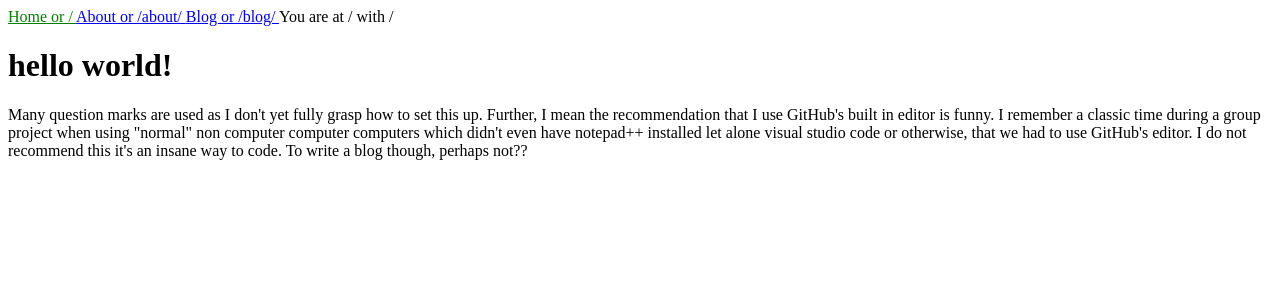
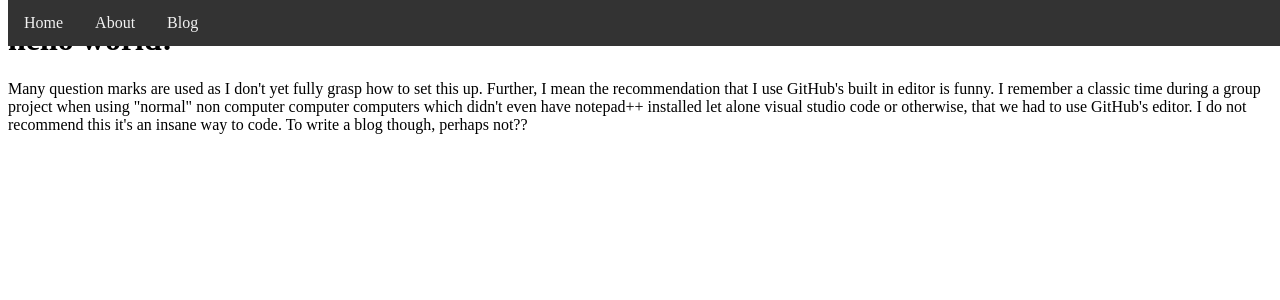
Before and after one commit to ewan2204/ewan2204.github.io, a Jekyll site: the page built from index.html, in a window 1280 px wide. Shown: the top 300 px of the page. Built offline with Jekyll 4.4.1, drawn with Linux system fonts in a browser that asks for light colours.

Commit message:
[PROGRESS] - Update to the css and styling of the navigation bar to remove the experimentation we have been doing.

```diff
--- a/_includes/navigation.html
+++ b/_includes/navigation.html
@@ -1,8 +1,7 @@
 <nav>
-    {% for item in site.data.navigation %}
-      <a href="{{ item.link }}"{% if page.permalink == item.link or page.url == item.link %} class="current"{% endif %}>{{ item.name }} or {{ item.link }} </a>
-    {% endfor %}
-
-    You are at {{ page.permalink }} with {{ page.url }}
-
-  </nav>
+    <div class="navbar">
+        {% for item in site.data.navigation %}
+        <a href="{{ item.link }}"{% if page.permalink == item.link or page.url == item.link %} class="current"{% endif %}>{{ item.name }}</a>
+        {% endfor %}
+    </div>
+</nav>
--- a/assets/css/style.css
+++ b/assets/css/style.css
@@ -1,3 +1,29 @@
+/* The navigation bar */
+.navbar {
+  overflow: hidden;
+  background-color: #333;
+  position: fixed; /* Set the navbar to fixed position */
+  top: 0; /* Position the navbar at the top of the page */
+  width: 100%; /* Full width */
+}
+
+/* Links inside the navbar */
+.navbar a {
+  float: left;
+  display: block;
+  color: #f2f2f2;
+  text-align: center;
+  padding: 14px 16px;
+  text-decoration: none;
+}
+
+/* Change background on mouse-over */
+.navbar a:hover {
+  background: #ddd;
+  color: black;
+}
+
+
 .current {
   color: green;
 }
```
